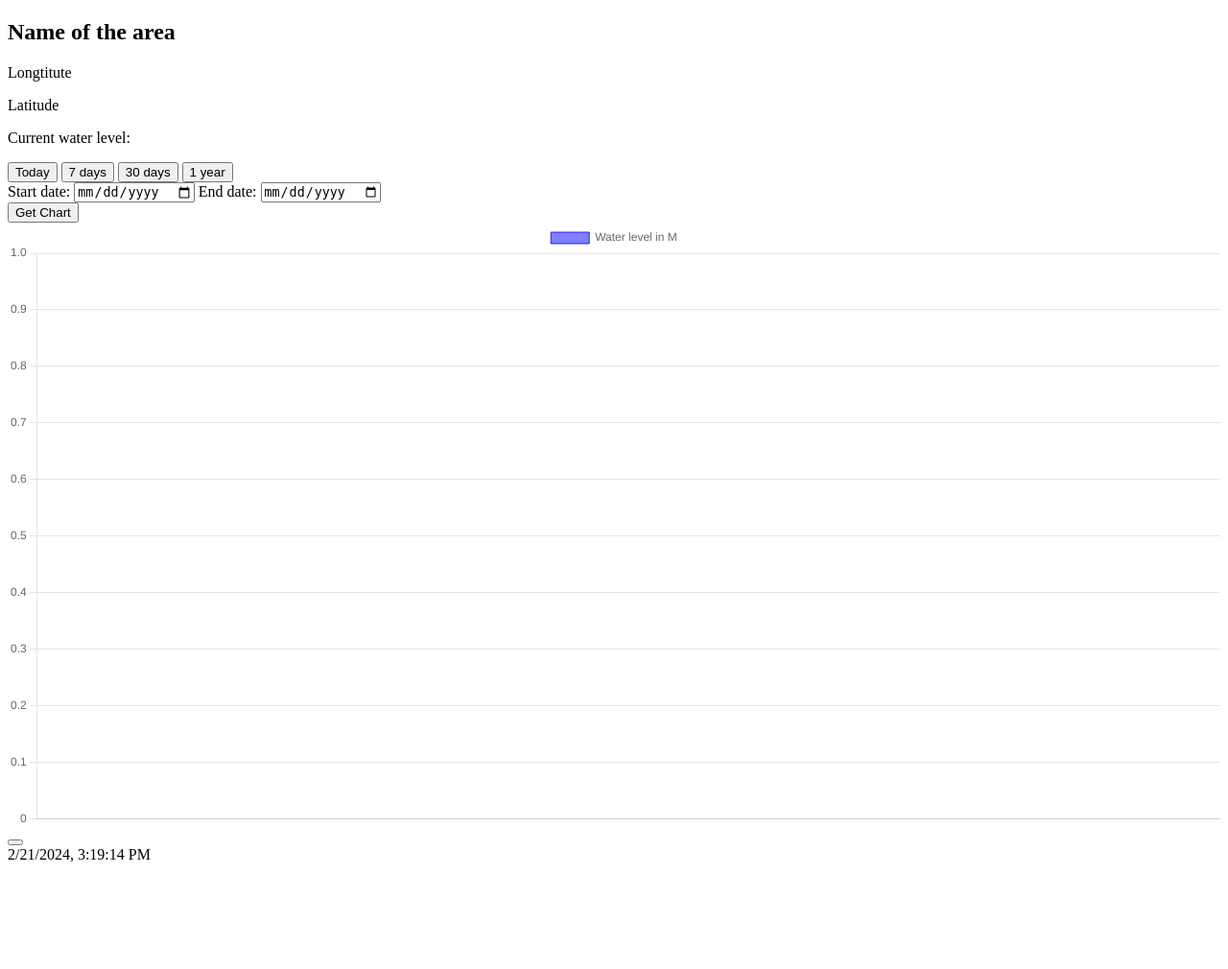
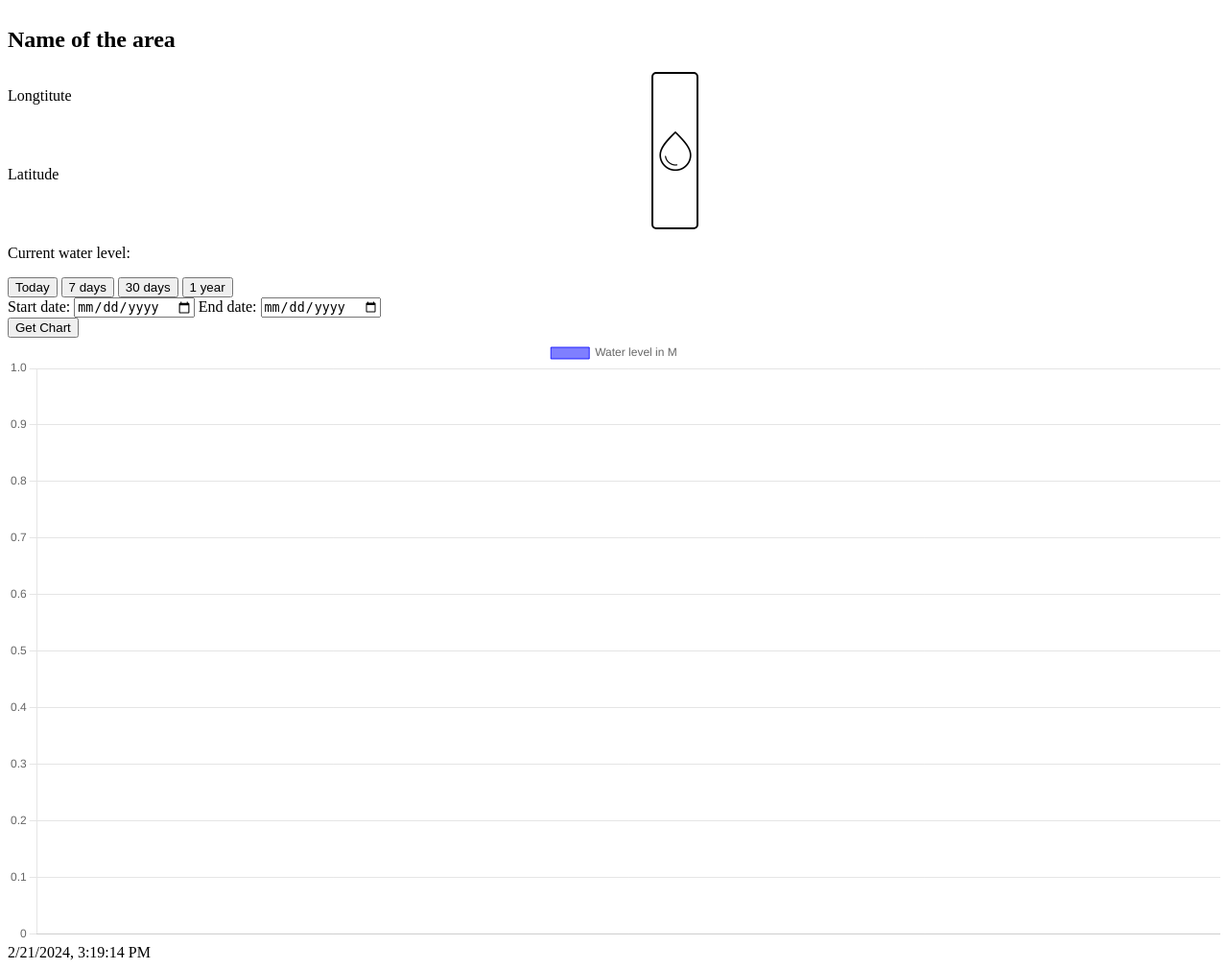
Before and after one commit to Fridish/Waterworks, a PHP site: page /ResultPage/result.php?city=1 in a window 1280 px wide. Shown: the whole page at 96% size. Before the commit the page ends 899 px from the top, so only its background shows below. Run offline with PHP 8.4, Linux system fonts and the light colour scheme.

Commit message:
adding a water drop

```diff
--- a/ResultPage/result.css
+++ b/ResultPage/result.css
@@ -0,0 +1,55 @@
+#cityInfo {
+    display:grid;
+    grid-template-areas:
+    "name name"
+    "long waterLevel"
+    "lat waterLevel"
+    "currentWaterLevel currentWaterLevel";
+}
+
+#cityName {
+    grid-area: name;
+}
+
+#long {
+    grid-area: long;
+}
+
+#lat {
+    grid-area: lat;
+}
+
+#waterLevel {
+    position: relative;
+    grid-area: waterLevel;
+    width: 45px;
+    height: 160px;
+    border-radius: 5px;
+    border: 2px solid black;
+    display: flex;
+    align-items: center;
+    justify-content: center;
+    overflow: hidden;
+}
+
+#waterLevel #waterIndicator {
+    position: absolute;
+    bottom: 0px;
+    left: 0px;
+    width: 100%;
+    height: 0px;
+    background-color: rgb(0, 166, 255, 0.8);
+}
+
+#waterLevel span {
+    font-size: 60px;
+}
+
+.material-symbols-outlined {
+    font-size: 10px;
+    font-variation-settings:
+    'FILL' 0,
+    'wght' 150,
+    'GRAD' 0,
+    'opsz' 20
+}
--- a/ResultPage/result.js
+++ b/ResultPage/result.js
@@ -116,4 +116,5 @@ getSiteDetails(city).then((data) => {
     long.innerText = `Longtitude: ${data.Long}`;
     lat.innerText = `Latitude: ${data.Lat}`;
     currentWaterLevel.innerText = `Current water level: ${data.MeasureParameters[0].CurrentValue} m`;
+    waterIndicator.style.height = data.MeasureParameters[0].CurrentValue * 50 + "px";
 })
--- a/ResultPage/result.php
+++ b/ResultPage/result.php
@@ -9,6 +9,8 @@
             // Define city for module to use
             const city ="<?= $_GET["city"]; ?>";
         </script>
+        <link rel="stylesheet" href="https://fonts.googleapis.com/css2?family=Material+Symbols+Outlined:opsz,wght,FILL,GRAD@20..48,100..700,0..1,-50..200" />
+        <link rel="stylesheet" href="./result.css"/>
         <script src="./result.js" type="module">
         </script>
     </head>
@@ -22,6 +24,11 @@
                         <p id="long">Longtitute</p>
                         <p id="lat">Latitude</p>
                         <p id="currentWaterLevel">Current water level: </p>
+                        <div id="waterLevel">
+                            <span class="material-symbols-outlined">water_drop</span>
+                            <div id="waterIndicator"></div>
+                        </div>
+                    </div>
                         <div class="menu">
                         <button class="btn-menu" value="today">Today</button>
                         <button class="btn-menu" value="week">7 days</button>
@@ -40,7 +47,7 @@
         </header>
         <div class="charts">
             <canvas id="waterLevelCanvas"></canvas>
-                <button class="buttonsName"></button>
+
         </div>
 
     </body>
```
